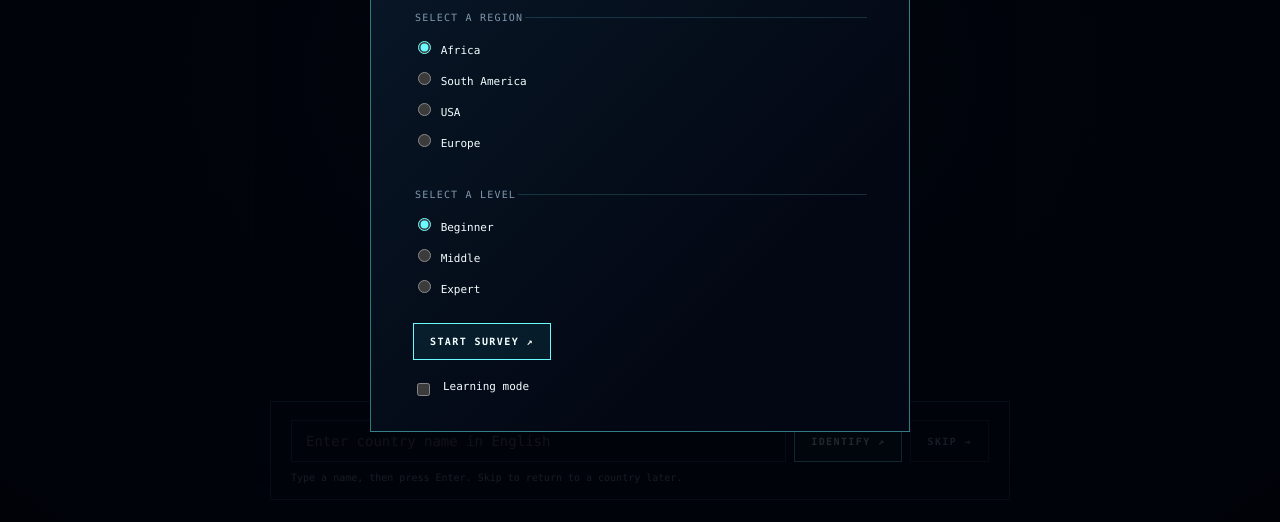
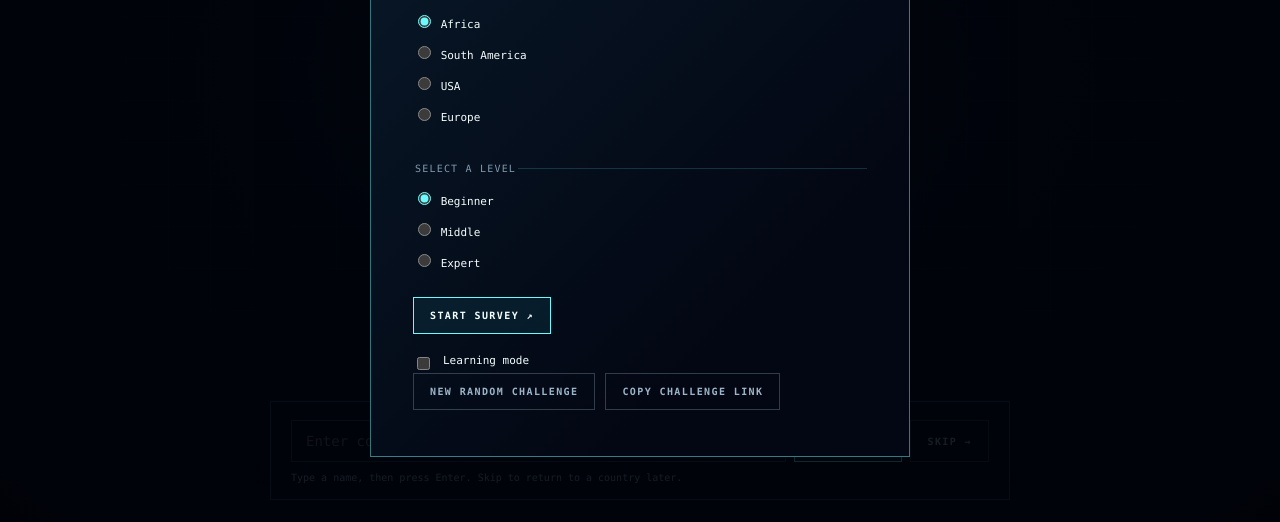
Before and after one commit to JurajKavka/mission-critical, an Astro site: page /games/atlas-rush in a window 1280 px wide. Shown: the part 278-800 px from the top of the page. Built offline with nearby package versions, Linux system fonts and the light colour scheme; Astro itself is replaced by a stand-in of ours.

Commit message:
atlas-rush: add challenge URL configuration

```diff
--- a/src/games/atlas-rush/components/AtlasRush.tsx
+++ b/src/games/atlas-rush/components/AtlasRush.tsx
@@ -8,6 +8,14 @@ import { getResults } from '../domain/results';
 import { defaultSeed } from '../domain/shuffle';
 import { formatTime } from '../domain/time';
 import type { ChallengeConfig, RegionId } from '../domain/types';
+import {
+  createRandomSeed,
+  replaceCurrentChallenge,
+} from '../infrastructure/browser-url';
+import {
+  parseChallengeQuery,
+  serializeChallengeQuery,
+} from '../infrastructure/challenge-url';
 import { createAtlasRushStore } from '../state/createAtlasRushStore';
 import { selectPhase } from '../state/selectors';
 import { AnswerInput } from './AnswerInput';
@@ -36,6 +44,7 @@ export const AtlasRush: React.FC = () => {
   const phase = useStore(store, selectPhase);
   const [settings, setSettings] = useState(initialConfig);
   const [isHydrated, setIsHydrated] = useState(false);
+  const [linkMessage, setLinkMessage] = useState('');
   const inputRef = useRef<HTMLInputElement>(null);
   const regionId =
     phase === 'ready'
@@ -45,6 +54,11 @@ export const AtlasRush: React.FC = () => {
   const result =
     phase === 'finished' ? getResults(store.getState().session) : null;
   useEffect(() => {
+    const parsed = parseChallengeQuery('africa', window.location.search);
+    setSettings(parsed.config);
+    if (parsed.corrected) {
+      replaceCurrentChallenge(parsed.config);
+    }
     setIsHydrated(true);
   }, []);
   useEffect(() => {
@@ -61,16 +75,45 @@ export const AtlasRush: React.FC = () => {
     return () => document.removeEventListener('keydown', handleKeyDown);
   }, [store]);
   const focusInput = () => inputRef.current?.focus();
-  const start = () =>
-    store.getState().startGame({
-      ...settings,
-      seed: Math.random().toString(36).slice(2) || defaultSeed,
-    });
-  const replay = () =>
-    store.getState().startGame({
+  const updateCurrentUrl = (config: ChallengeConfig) => {
+    if (config.regionId === 'africa') {
+      replaceCurrentChallenge(config);
+    } else {
+      window.history.replaceState(
+        window.history.state,
+        '',
+        `${window.location.pathname}${window.location.hash}`,
+      );
+    }
+  };
+  const start = () => {
+    updateCurrentUrl(settings);
+    store.getState().startGame(settings);
+  };
+  const replay = () => {
+    const next = {
       ...store.getState().session.config,
-      seed: Math.random().toString(36).slice(2) || defaultSeed,
-    });
+      seed: createRandomSeed(),
+    };
+    setSettings(next);
+    updateCurrentUrl(next);
+    store.getState().startGame(next);
+  };
+  const createNewChallenge = () => {
+    const next = { ...settings, seed: createRandomSeed() };
+    setSettings(next);
+    updateCurrentUrl(next);
+    setLinkMessage('New challenge created.');
+  };
+  const copyChallenge = async (config: ChallengeConfig) => {
+    const link = `${window.location.origin}${window.location.pathname}${serializeChallengeQuery(config)}`;
+    try {
+      await navigator.clipboard.writeText(link);
+      setLinkMessage('Challenge link copied.');
+    } catch {
+      setLinkMessage('Could not copy the challenge link.');
+    }
+  };
   return (
     <div className={styles.app}>
       <GameHUD
@@ -186,6 +229,35 @@ export const AtlasRush: React.FC = () => {
               />{' '}
               Learning mode
             </label>
+            <div className={styles.actions}>
+              <button
+                className={styles.secondaryButton}
+                type="button"
+                disabled={!isHydrated}
+                onClick={createNewChallenge}
+              >
+                New random challenge
+              </button>
+              {settings.regionId === 'africa' && (
+                <button
+                  className={styles.secondaryButton}
+                  type="button"
+                  disabled={!isHydrated}
+                  onClick={() => {
+                    void copyChallenge(settings);
+                  }}
+                >
+                  Copy challenge link
+                </button>
+              )}
+            </div>
+            {settings.regionId !== 'africa' && (
+              <p>
+                Challenge links for this region will be available with region
+                pages.
+              </p>
+            )}
+            <p aria-live="polite">{linkMessage}</p>
           </section>
         </div>
       )}
@@ -249,7 +321,19 @@ export const AtlasRush: React.FC = () => {
               >
                 Change settings
               </button>
+              {regionId === 'africa' && (
+                <button
+                  className={styles.secondaryButton}
+                  type="button"
+                  onClick={() => {
+                    void copyChallenge(result.config);
+                  }}
+                >
+                  Copy challenge link
+                </button>
+              )}
             </div>
+            <p aria-live="polite">{linkMessage}</p>
           </section>
         </div>
       )}
--- /dev/null
+++ b/src/games/atlas-rush/infrastructure/browser-url.ts
@@ -0,0 +1,19 @@
+import { serializeChallengeQuery } from './challenge-url';
+import type { ChallengeConfig } from '../domain/types';
+
+export const replaceCurrentChallenge = (config: ChallengeConfig): void => {
+  const search = serializeChallengeQuery(config);
+  window.history.replaceState(
+    window.history.state,
+    '',
+    `${window.location.pathname}${search}${window.location.hash}`,
+  );
+};
+
+export const createRandomSeed = (): string => {
+  const bytes = new Uint8Array(12);
+  window.crypto.getRandomValues(bytes);
+  return Array.from(bytes, (byte) => byte.toString(16).padStart(2, '0')).join(
+    '',
+  );
+};
--- /dev/null
+++ b/src/games/atlas-rush/infrastructure/challenge-url.ts
@@ -0,0 +1,98 @@
+import { defaultSeed } from '../domain/shuffle';
+import type { ChallengeConfig, LevelId, RegionId } from '../domain/types';
+
+export const defaultLevel: LevelId = 'beginner';
+export const isValidSeed = (seed: string): boolean =>
+  /^[A-Za-z0-9_-]{1,64}$/.test(seed);
+
+const decodePart = (part: string): string | null => {
+  try {
+    return decodeURIComponent(part.replace(/\+/g, ' '));
+  } catch {
+    return null;
+  }
+};
+
+const getValues = (search: string): Map<string, (string | null)[]> => {
+  const query = search.startsWith('?') ? search.slice(1) : search;
+  return query.split('&').reduce((values, pair) => {
+    if (pair === '') {
+      return values;
+    }
+    const separator = pair.indexOf('=');
+    const key = decodePart(separator < 0 ? pair : pair.slice(0, separator));
+    const value = decodePart(separator < 0 ? '' : pair.slice(separator + 1));
+    if (key !== null) {
+      values.set(key, [...(values.get(key) ?? []), value]);
+    }
+    return values;
+  }, new Map<string, (string | null)[]>());
+};
+
+const singleValue = (
+  values: Map<string, (string | null)[]>,
+  key: string,
+): string | null => {
+  const entries = values.get(key);
+  if (!entries || entries.length !== 1) {
+    return null;
+  }
+  return entries[0];
+};
+
+const parseLevel = (value: string | null): LevelId => {
+  if (value === 'middle' || value === 'expert') {
+    return value;
+  }
+  return defaultLevel;
+};
+
+export const serializeChallengeQuery = (config: ChallengeConfig): string => {
+  const params = new URLSearchParams();
+  if (config.level !== defaultLevel) {
+    params.set('level', config.level);
+  }
+  if (config.learning) {
+    params.set('learning', '1');
+  }
+  if (config.seed !== defaultSeed && isValidSeed(config.seed)) {
+    params.set('seed', config.seed);
+  }
+  const query = params.toString();
+  return query === '' ? '' : `?${query}`;
+};
+
+export type ParsedChallenge = {
+  readonly config: ChallengeConfig;
+  readonly canonicalSearch: string;
+  readonly corrected: boolean;
+};
+
+export const parseChallengeQuery = (
+  regionId: RegionId,
+  search: string,
+): ParsedChallenge => {
+  const values = getValues(search);
+  const seed = singleValue(values, 'seed');
+  const config: ChallengeConfig = {
+    regionId,
+    level: parseLevel(singleValue(values, 'level')),
+    learning: singleValue(values, 'learning') === '1',
+    seed: seed !== null && isValidSeed(seed) ? seed : defaultSeed,
+  };
+  const canonicalSearch = serializeChallengeQuery(config);
+  let originalSearch = search;
+  if (search === '?') {
+    originalSearch = '';
+  } else if (search !== '' && !search.startsWith('?')) {
+    originalSearch = `?${search}`;
+  }
+  return {
+    config,
+    canonicalSearch,
+    corrected: originalSearch !== canonicalSearch,
+  };
+};
+
+export const getChallengePath = (config: ChallengeConfig): string =>
+  `/games/atlas-rush/${config.regionId}/${serializeChallengeQuery(config)}`;
```
Also changed, not shown: AGENTS.md (+2 -1 lines), docs/atlas-rush-migration.md (+6 -0 lines), src/games/atlas-rush/infrastructure/challenge-url.test.ts (added, +104 -0 lines), tests/atlas-rush.spec.ts (+20 -0 lines).
